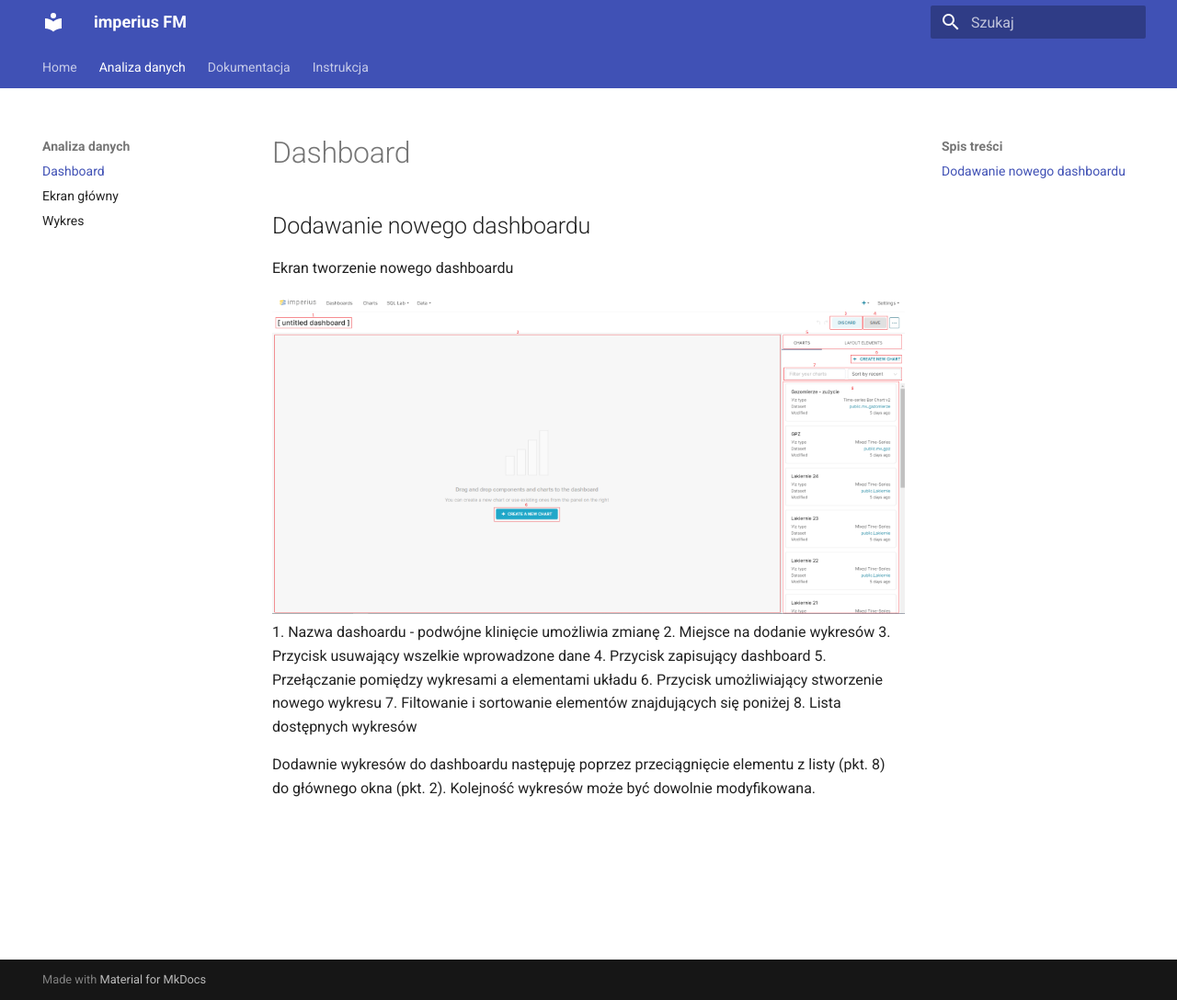
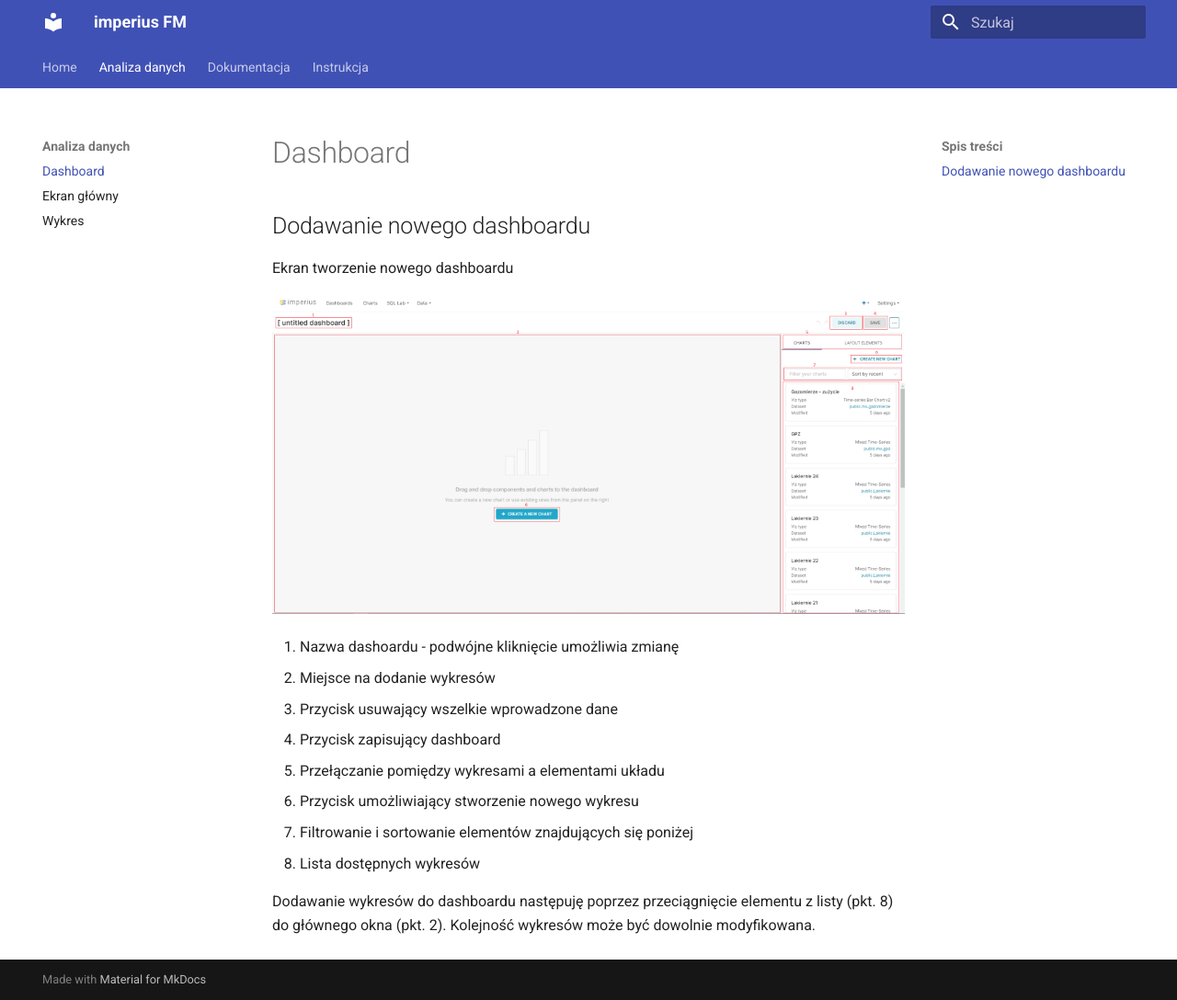
Before and after one commit to Smerlinski/instrukcja, an MkDocs documentation site: the page built from docs/Analiza danych/dashboard.md, in a window 1280 px wide and 1088 px high. Shown: the whole window at 92% size. Built offline with MkDocs 1.6.1 and Material for MkDocs 9.7.7, drawn with Linux system fonts in a browser that asks for light colours.

Commit message:
literówki i formatowanie

```diff
--- a/docs/Analiza danych/dashboard.md
+++ b/docs/Analiza danych/dashboard.md
@@ -4,13 +4,14 @@
 Ekran tworzenie nowego dashboardu
 
 ![Widok nowego dashboardu](../images/time-new_dashboard.PNG)
-1. Nazwa dashoardu - podwójne klinięcie umożliwia zmianę
+
+1. Nazwa dashoardu - podwójne kliknięcie umożliwia zmianę
 2. Miejsce na dodanie wykresów
 3. Przycisk usuwający wszelkie wprowadzone dane
 4. Przycisk zapisujący dashboard
 5. Przełączanie pomiędzy wykresami a elementami układu
 6. Przycisk umożliwiający stworzenie nowego wykresu
-7. Filtowanie i sortowanie elementów znajdujących się poniżej
+7. Filtrowanie i sortowanie elementów znajdujących się poniżej
 8. Lista dostępnych wykresów
 
-Dodawnie wykresów do dashboardu następuję poprzez przeciągnięcie elementu z listy (pkt. 8) do głównego okna (pkt. 2). Kolejność wykresów może być dowolnie modyfikowana.
+Dodawanie wykresów do dashboardu następuję poprzez przeciągnięcie elementu z listy (pkt. 8) do głównego okna (pkt. 2). Kolejność wykresów może być dowolnie modyfikowana.
```
Also changed, not shown: docs/Analiza danych/ekran-glowny.md (+7 -7 lines), docs/Analiza danych/wykres.md (+1 -1 lines).
